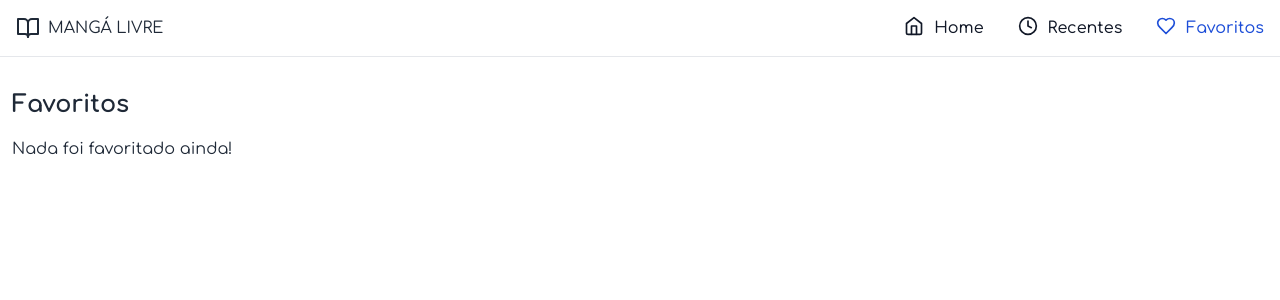
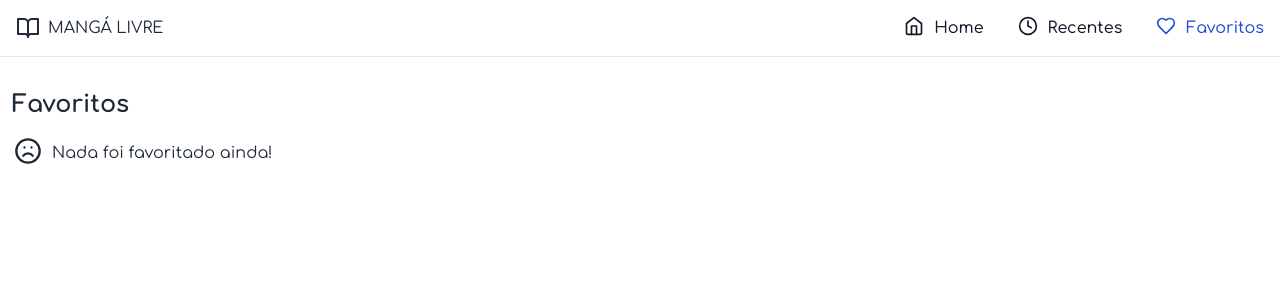
Before and after one commit to oMatheuss/mangaeon, a React (Vite) app: page /liked in a window 1280 px wide. Shown: the top 300 px of the page. Built offline with nearby package versions, Linux system fonts and the light colour scheme.

Commit message:
small fixes and changes

```diff
--- /dev/null
+++ b/src/components/heart-button.tsx
@@ -0,0 +1,39 @@
+import { useLiked } from '@/lib/liked';
+import { Release } from '@/types/releases';
+import { Heart } from 'lucide-react';
+
+interface HeartButtonProps {
+  serie: Release;
+}
+
+export const HeartButton = ({ serie }: HeartButtonProps) => {
+  const liked = useLiked();
+
+  const isActive = liked.exist(serie.id_serie);
+
+  const handleClick = () => {
+    if (isActive) {
+      liked.del(serie.id_serie);
+    } else {
+      liked.add({
+        id: serie.id_serie,
+        image: serie.image,
+        link: serie.link,
+        name: serie.name,
+      });
+    }
+  };
+
+  return (
+    <button
+      className='absolute top-0 left-0 inline-flex items-center justify-center w-10 h-10 text-red-600 rounded-br'
+      onClick={handleClick}
+    >
+      <span className='sr-only'>Favoritar</span>
+      <Heart
+        fill={isActive ? 'currentColor' : 'transparent'}
+        className='w-5 h-5'
+      />
+    </button>
+  );
+};
--- a/src/components/paginas-switch.tsx
+++ /dev/null
@@ -1,35 +0,0 @@
-import { Chapter } from '@/types/chapters';
-import { StepBack, StepForward } from 'lucide-react';
-import { Link } from 'react-router-dom';
-
-interface PaginasSwitchProps {
-  next?: Chapter;
-  prev?: Chapter;
-  actual?: Chapter;
-}
-
-export const PaginasSwitch = ({ prev, next, actual }: PaginasSwitchProps) => {
-  return (
-    <div className='w-full flex flex-row justify-evenly items-center my-3'>
-      <div>
-        {prev ? (
-          <Link to={`../../${prev.id_chapter}/${prev.number}`} relative='path'>
-            <StepBack className='w-6 h-6 md:w-12 md:h-12' />
-          </Link>
-        ) : (
-          <StepBack className='w-6 h-6 md:w-12 md:h-12 text-opacity-50' />
-        )}
-      </div>
-      <div>Cap. {actual?.number}</div>
-      <div>
-        {next ? (
-          <Link to={`../../${next.id_chapter}/${next.number}`} relative='path'>
-            <StepForward className='w-6 h-6 md:w-12 md:h-12' />
-          </Link>
-        ) : (
-          <StepForward className='w-6 h-6 md:w-12 md:h-12 text-opacity-50' />
-        )}
-      </div>
-    </div>
-  );
-};
--- a/src/components/paginas.tsx
+++ b/src/components/paginas.tsx
@@ -6,7 +6,7 @@ interface PaginasProps {
 
 export const Paginas = ({ images }: PaginasProps) => {
   return (
-    <div className='max-w-prose mx-auto flex flex-col space-y-0'>
+    <div className='max-w-prose mx-auto flex flex-col'>
       {images.map((val, index) => (
         <picture key={index}>
           <source srcSet={val.avif} type='image/avif' />
--- a/src/components/releases.tsx
+++ b/src/components/releases.tsx
@@ -1,15 +1,13 @@
 import { Release, Scan } from '@/types/releases';
 import { Link } from 'react-router-dom';
 import { Image } from '@/components/image';
-import { Heart } from 'lucide-react';
-import { useLiked } from '@/lib/liked';
+import { HeartButton } from './heart-button';
 
 interface ReleasesProps {
   releases: Release[];
 }
 
 export const Releases = ({ releases }: ReleasesProps) => {
-  const [liked, setLiked] = useLiked();
   return (
     <ul className='flex flex-col space-y-7'>
       {releases.map((val) => (
@@ -17,35 +15,7 @@ export const Releases = ({ releases }: ReleasesProps) => {
           key={val.id_serie}
           className='relative w-full sm:flex sm:h-48 overflow-hidden bg-slate-100 dark:bg-slate-900 rounded'
         >
-          <button
-            className='absolute top-0 left-0 inline-flex items-center justify-center w-10 h-10 text-red-600 rounded-br'
-            onClick={() => {
-              let serie = liked.find((x) => x.id === val.id_serie);
-              if (serie) {
-                setLiked((x) => x.filter((y) => y.id !== val.id_serie));
-              } else {
-                setLiked((x) => [
-                  ...x,
-                  {
-                    id: val.id_serie,
-                    image: val.image,
-                    link: val.link,
-                    name: val.name,
-                  },
-                ]);
-              }
-            }}
-          >
-            <span className='sr-only'>Favoritar</span>
-            <Heart
-              fill={
-                liked.findIndex((x) => x.id === val.id_serie) > -1
-                  ? 'currentColor'
-                  : 'transparent'
-              }
-              className='w-5 h-5'
-            />
-          </button>
+          <HeartButton serie={val} />
           <Link
             to={val.link}
             className='min-w-fit focus:outline outline-indigo-600 outline-1 -outline-offset-1'
--- a/src/lib/liked.ts
+++ b/src/lib/liked.ts
@@ -11,5 +11,19 @@ interface Liked {
 export const likedAtom = atomWithStorage<Liked[]>('darkMode', []);
 
 export const useLiked = () => {
-  return useAtom(likedAtom);
+  const [liked, setLiked] = useAtom(likedAtom);
+
+  const exist = (id: number) => {
+    return liked.findIndex((x) => x.id === id) > -1;
+  };
+
+  const add = (serie: Liked): void => {
+    setLiked((x) => [...x, serie]);
+  };
+
+  const del = (id: number): void => {
+    setLiked((x) => x.filter((y) => y.id !== id));
+  };
+
+  return { liked, exist, add, del };
 };
--- a/src/pages/liked.tsx
+++ b/src/pages/liked.tsx
@@ -1,14 +1,18 @@
 import { useLiked } from '@/lib/liked';
-import { Trash2 } from 'lucide-react';
+import { Frown, Trash2 } from 'lucide-react';
 import { Link } from 'react-router-dom';
 
 export const Liked = () => {
-  const [liked, setLiked] = useLiked();
+  const { liked, del } = useLiked();
 
   return (
     <>
       <h2 className='font-bold text-2xl mt-8 mb-4'>Favoritos</h2>
-      {liked.length === 0 && <span>Nada foi favoritado ainda!</span>}
+      {liked.length === 0 && (
+        <div className='flex flex-row items-center'>
+          <Frown className='h-8 w-8 mr-2 pb-1' /> Nada foi favoritado ainda!
+        </div>
+      )}
       <div className='grid grid-cols-1 sm:grid-cols-2 lg:grid-cols-3 xl:grid-cols-4 gap-4 mb-4'>
         {liked.map((x) => (
           <div
@@ -17,7 +21,7 @@ export const Liked = () => {
           >
             <button
               className='absolute top-0 right-0 inline-flex items-center justify-center w-10 h-10 text-gray-800 dark:text-gray-200 rounded-br'
-              onClick={() => setLiked((z) => z.filter((y) => y.id !== x.id))}
+              onClick={() => del(x.id)}
             >
               <span className='sr-only'>Excluir</span>
               <Trash2 />
--- a/src/pages/search.tsx
+++ b/src/pages/search.tsx
@@ -2,7 +2,7 @@ import { SearchBar } from '@/components/search-bar';
 import { toErrorReponse } from '@/lib/utils';
 import { SearchResponse } from '@/types/search';
 import { useQuery } from '@tanstack/react-query';
-import { SearchX } from 'lucide-react';
+import { Loader2, SearchX } from 'lucide-react';
 import { Link, useSearchParams } from 'react-router-dom';
 
 const fetchSearch = async (search: string): Promise<SearchResponse> => {
@@ -36,9 +36,15 @@ export const Search = () => {
       <SearchBar replace defaultValue={query || undefined} />
       <div className='flex flex-col space-y-2 mt-4 mb-2'>
         {searchQuery.isSuccess && series.length === 0 && (
-          <div className=' flex flex-col items-center self-center'>
+          <div className='flex flex-col items-center self-center'>
             <SearchX className='h-12 w-12 text-red-600' />
             <div>Nenhum resultado para a pesquisa...</div>
+          </div>
+        )}
+        {searchQuery.isLoading && (
+          <div className='flex flex-col items-center self-center'>
+            <Loader2 className='animate-spin h-12 w-12' />
+            <div>Carregando...</div>
           </div>
         )}
         {series.map((val) => (
```
